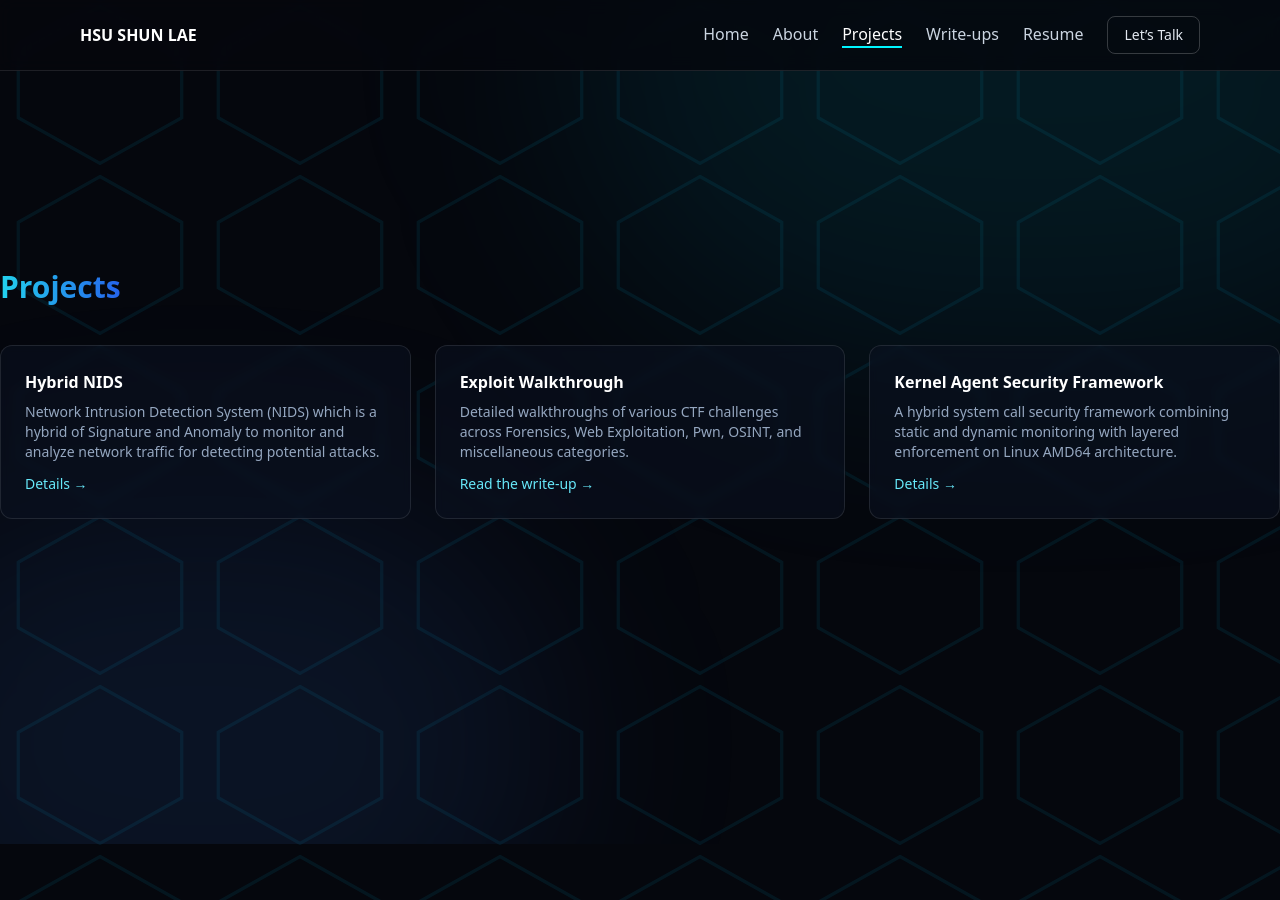
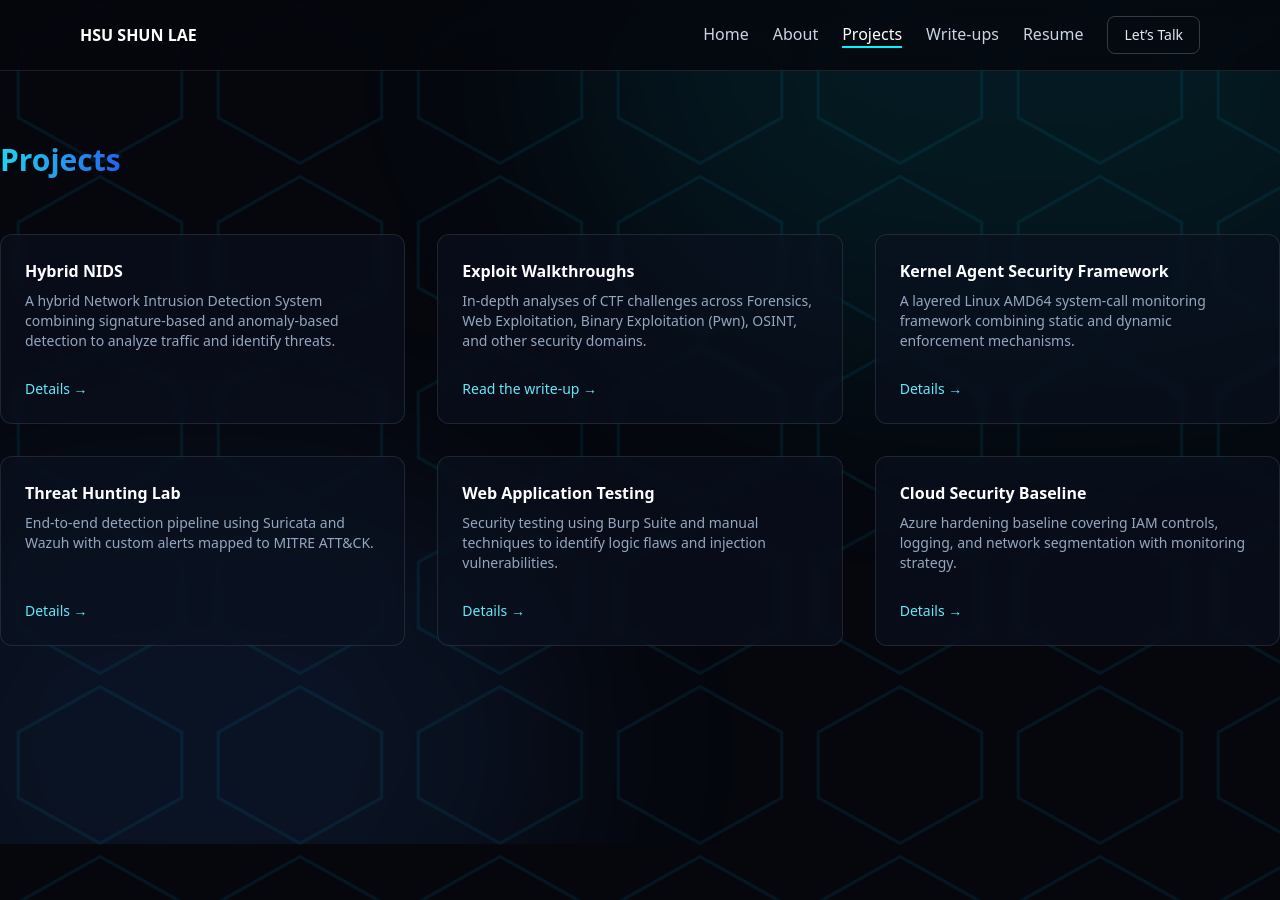
Before and after one commit to HsuShunLae/HsuShunLae.github.io, a Jekyll site: the page built from index.md, in a window 1280 px wide and 900 px high, scrolled down 1976 px. Built offline with Jekyll 4.4.1, drawn with Linux system fonts in a browser that asks for light colours; nearby versions of some CDN libraries.

Commit message:
Update project-section.html

```diff
--- a/_includes/project-section.html
+++ b/_includes/project-section.html
@@ -13,39 +13,88 @@
     </h2>
 
     <!-- Highlights -->
-    <div class="mt-10 grid gap-6 md:grid-cols-3">
+    <div class="mt-14 grid gap-8 sm:grid-cols-2 lg:grid-cols-3">
 
-      <div class="rounded-xl border border-white/10 bg-panel/60 backdrop-blur-sm p-6">
+      <!-- 1 -->
+      <div class="group rounded-xl border border-white/10 bg-panel/60 backdrop-blur-sm p-6 transition hover:border-cyan-400/40 hover:shadow-[0_0_30px_rgba(0,245,255,0.15)]">
         <h4 class="mb-2 font-semibold text-white">Hybrid NIDS</h4>
-        <p class="text-mute text-sm mb-3">
-          Network Intrusion Detection System (NIDS) which is a hybrid of Signature and Anomaly to monitor and analyze network traffic for detecting potential attacks.
+        <p class="text-mute text-sm mb-4 min-h-[72px]">
+          A hybrid Network Intrusion Detection System combining signature-based
+          and anomaly-based detection to analyze traffic and identify threats.
         </p>
-        <a href="https://github.com/HsuShunLae/IDS" class="text-cyan-300 hover:underline text-sm">
+        <a href="https://github.com/HsuShunLae/IDS"
+           class="text-cyan-300 hover:underline text-sm">
           Details →
         </a>
       </div>
 
-      <div class="rounded-xl border border-white/10 bg-panel/60 backdrop-blur-sm p-6">
-        <h4 class="mb-2 font-semibold text-white">Exploit Walkthrough</h4>
-        <p class="text-mute text-sm mb-3">
-          Detailed walkthroughs of various CTF challenges across Forensics, Web Exploitation, Pwn, OSINT, and miscellaneous categories.
+      <!-- 2 -->
+      <div class="group rounded-xl border border-white/10 bg-panel/60 backdrop-blur-sm p-6 transition hover:border-cyan-400/40 hover:shadow-[0_0_30px_rgba(0,245,255,0.15)]">
+        <h4 class="mb-2 font-semibold text-white">Exploit Walkthroughs</h4>
+        <p class="text-mute text-sm mb-4 min-h-[72px]">
+          In-depth analyses of CTF challenges across Forensics, Web Exploitation,
+          Binary Exploitation (Pwn), OSINT, and other security domains.
         </p>
-        <a href="#writeups" class="text-cyan-300 hover:underline text-sm">
+        <a href="#writeups"
+           class="text-cyan-300 hover:underline text-sm">
           Read the write-up →
         </a>
       </div>
 
-      <div class="rounded-xl border border-white/10 bg-panel/60 backdrop-blur-sm p-6">
+      <!-- 3 -->
+      <div class="group rounded-xl border border-white/10 bg-panel/60 backdrop-blur-sm p-6 transition hover:border-cyan-400/40 hover:shadow-[0_0_30px_rgba(0,245,255,0.15)]">
         <h4 class="mb-2 font-semibold text-white">Kernel Agent Security Framework</h4>
-        <p class="text-mute text-sm mb-3">
-           A hybrid system call security framework combining static and dynamic monitoring with layered enforcement on Linux AMD64 architecture.
+        <p class="text-mute text-sm mb-4 min-h-[72px]">
+          A layered Linux AMD64 system-call monitoring framework combining
+          static and dynamic enforcement mechanisms.
         </p>
-        <a href="https://github.com/HsuShunLae/x86_64-Linux-Based-Kernel-Agent-Security-Framework" class="text-cyan-300 hover:underline text-sm">
+        <a href="https://github.com/HsuShunLae/x86_64-Linux-Based-Kernel-Agent-Security-Framework"
+           class="text-cyan-300 hover:underline text-sm">
           Details →
         </a>
       </div>
 
-    </div>
+      <!-- 4 -->
+      <div class="group rounded-xl border border-white/10 bg-panel/60 backdrop-blur-sm p-6 transition hover:border-cyan-400/40 hover:shadow-[0_0_30px_rgba(0,245,255,0.15)]">
+        <h4 class="mb-2 font-semibold text-white">Threat Hunting Lab</h4>
+        <p class="text-mute text-sm mb-4 min-h-[72px]">
+          End-to-end detection pipeline using Suricata and Wazuh
+          with custom alerts mapped to MITRE ATT&CK.
+        </p>
+        <a href="#projects"
+           class="text-cyan-300 hover:underline text-sm">
+          Details →
+        </a>
+      </div>
+
+      <!-- 5 -->
+      <div class="group rounded-xl border border-white/10 bg-panel/60 backdrop-blur-sm p-6 transition hover:border-cyan-400/40 hover:shadow-[0_0_30px_rgba(0,245,255,0.15)]">
+        <h4 class="mb-2 font-semibold text-white">Web Application Testing</h4>
+        <p class="text-mute text-sm mb-4 min-h-[72px]">
+          Security testing using Burp Suite and manual techniques
+          to identify logic flaws and injection vulnerabilities.
+        </p>
+        <a href="#projects"
+           class="text-cyan-300 hover:underline text-sm">
+          Details →
+        </a>
+      </div>
+
+      <!-- 6 -->
+      <div class="group rounded-xl border border-white/10 bg-panel/60 backdrop-blur-sm p-6 transition hover:border-cyan-400/40 hover:shadow-[0_0_30px_rgba(0,245,255,0.15)]">
+        <h4 class="mb-2 font-semibold text-white">Cloud Security Baseline</h4>
+        <p class="text-mute text-sm mb-4 min-h-[72px]">
+          Azure hardening baseline covering IAM controls, logging,
+          and network segmentation with monitoring strategy.
+        </p>
+        <a href="#projects"
+           class="text-cyan-300 hover:underline text-sm">
+          Details →
+        </a>
+      </div>
+
+</div>
+
 
   </div>
 
```
